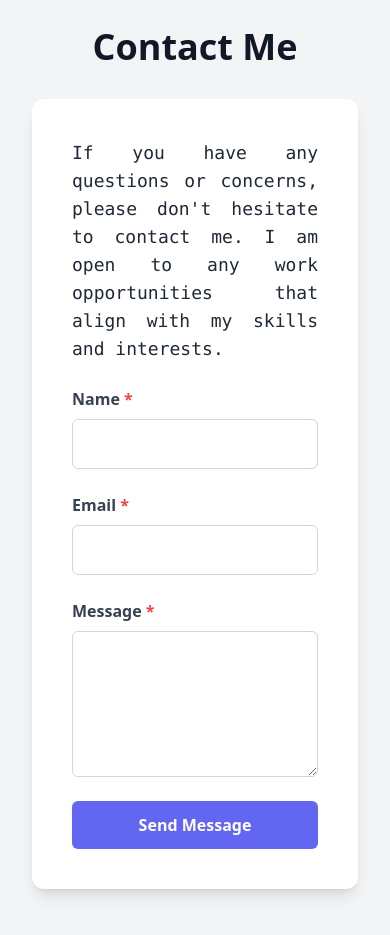
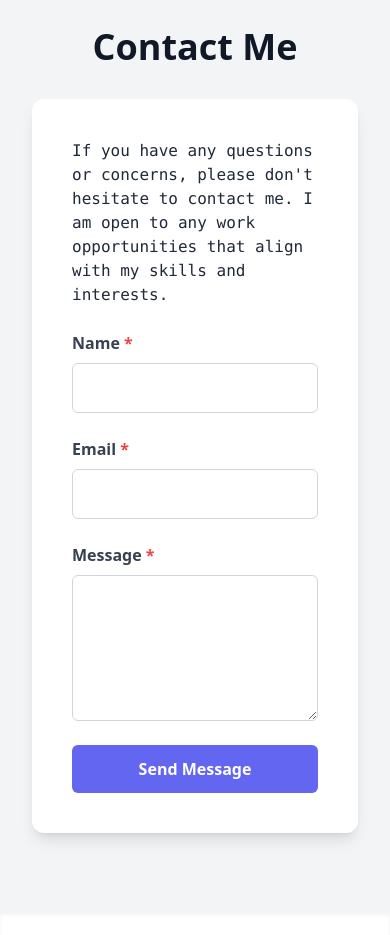
Before and after one commit to MdMusharrafKhan/Musharraf-Portfolio, a React (Vite) app: page / in a window 390 px wide. Shown: the part 3800-4735 px from the top of the page. Built offline with nearby package versions, Linux system fonts and the light colour scheme.

Commit message:
updated Contact.jsx

```diff
--- a/src/components/Contact.jsx
+++ b/src/components/Contact.jsx
@@ -54,7 +54,7 @@ export default function Contact() {
         transition={{ duration: 0.8 }}
         className="relative z-10 max-w-2xl h-[60%] w-full md:h-[80%] bg-white dark:bg-gray-800 rounded-xl p-10 shadow-lg"
       >
-        <p className="text-gray-800 font-mono text-lg md:text-lg dark:text-gray-400 mb-6 text-justify">
+        <p className="text-gray-800 font-mono md:text-lg md:text-justify dark:text-gray-400 mb-6">
           If you have any questions or concerns, please don't hesitate to contact me. I am open to any work opportunities that align with my skills and interests.
         </p>
 
```
